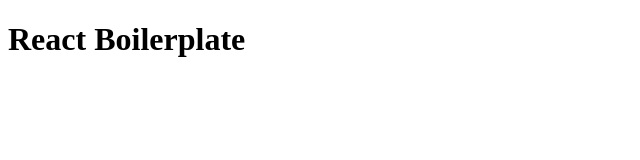
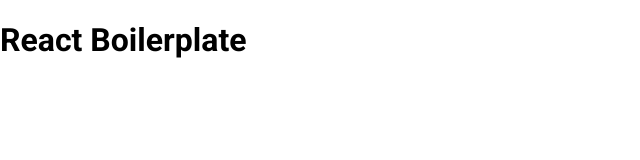
Before and after one commit to Ruivalim/react-boilerplate, a React app: page / in a window 1280 px wide. Shown: the top 160 px of the page, without its empty margins (0-640 px from the left). Built offline with nearby package versions, Linux system fonts and the light colour scheme; the HTML template or start-up script is replaced by a standard one.

Commit message:
feat: scss loader added

```diff
--- a/package.json
+++ b/package.json
@@ -1,6 +1,6 @@
 {
 	"name": "react-boilerplate",
-	"version": "1.0.0",
+	"version": "1.0.1",
 	"description": "My React Boiler Plate",
 	"main": "index.js",
 	"scripts": {
@@ -19,10 +19,14 @@
 		"@types/react-dom": "^16.9.8",
 		"@types/react-router-dom": "^5.1.5",
 		"compression-webpack-plugin": "^5.0.2",
+		"css-loader": "^5.0.0",
 		"eslint": "^7.8.1",
 		"eslint-plugin-react": "^7.20.6",
 		"html-loader": "^1.3.0",
 		"html-webpack-plugin": "^4.4.1",
+		"sass": "^1.28.0",
+		"sass-loader": "^10.0.4",
+		"style-loader": "^2.0.0",
 		"ts-loader": "^8.0.3",
 		"typescript": "^4.0.2",
 		"webpack": "^4.44.1",
--- a/src/pages/Home.tsx
+++ b/src/pages/Home.tsx
@@ -1,4 +1,5 @@
 import React from 'react';
+import "../styles/Common.scss"
 
 export default function Home(){
 	return <h1>React Boilerplate</h1>
--- /dev/null
+++ b/src/styles/Common.scss
@@ -0,0 +1,11 @@
+@import url('https://fonts.googleapis.com/css2?family=Roboto:ital,wght@0,300;0,400;0,700;1,100&display=swap');
+
+html, body{
+	margin: 0;
+	padding: 0;
+}
+
+*{
+	box-sizing: border-box;
+	font-family: 'Roboto', sans-serif;
+}
--- a/webpack.config.js
+++ b/webpack.config.js
@@ -19,6 +19,14 @@ module.exports = {
 				test: /\.tsx?$/,
 				exclude: /node_modules/,
 				use: "ts-loader"
+			},
+			{
+				test: /\.s[ac]ss$/i,
+				use: [
+					'style-loader',
+					'css-loader',
+					'sass-loader'
+				]
 			}
 		]
 	},
```
